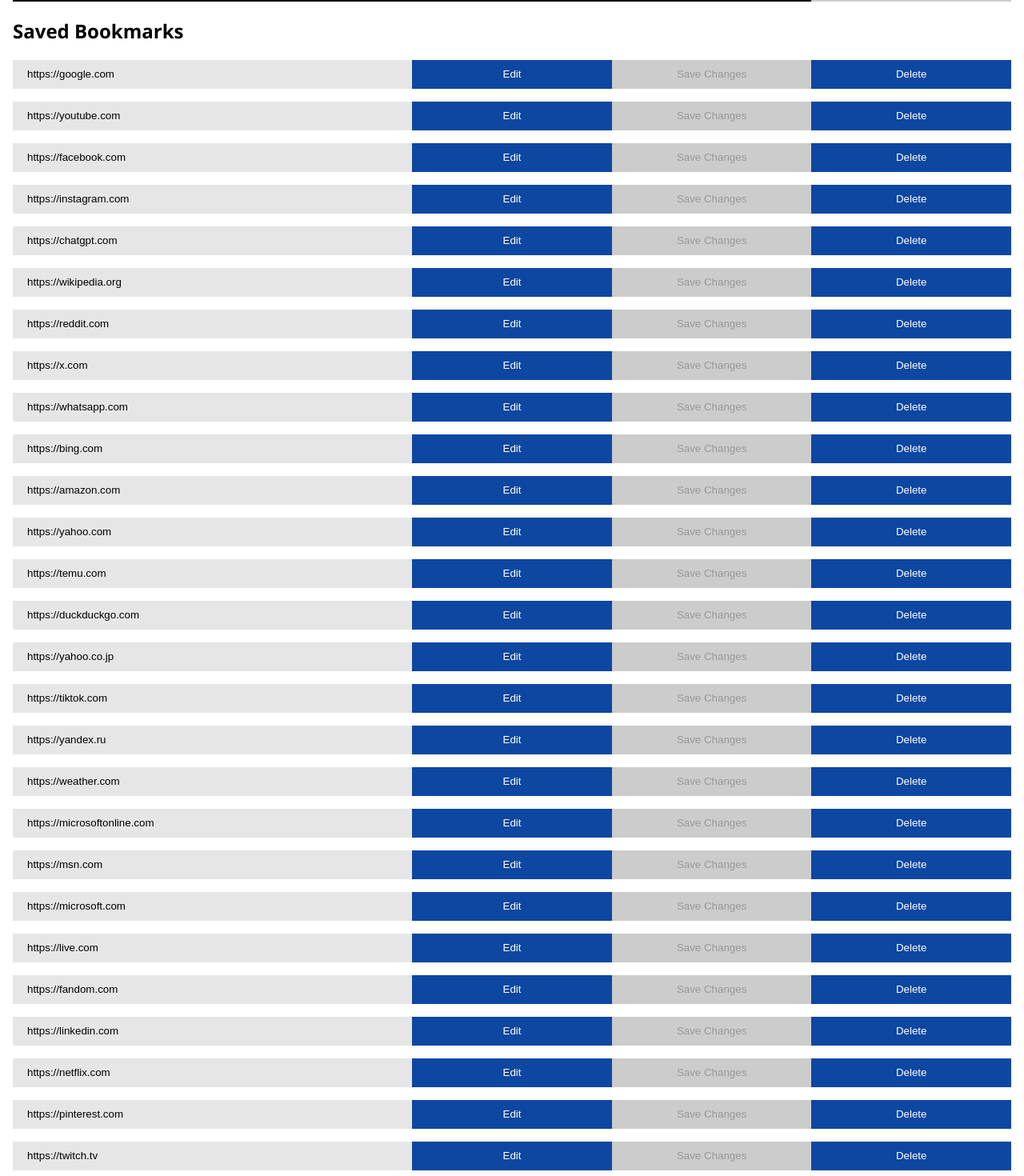
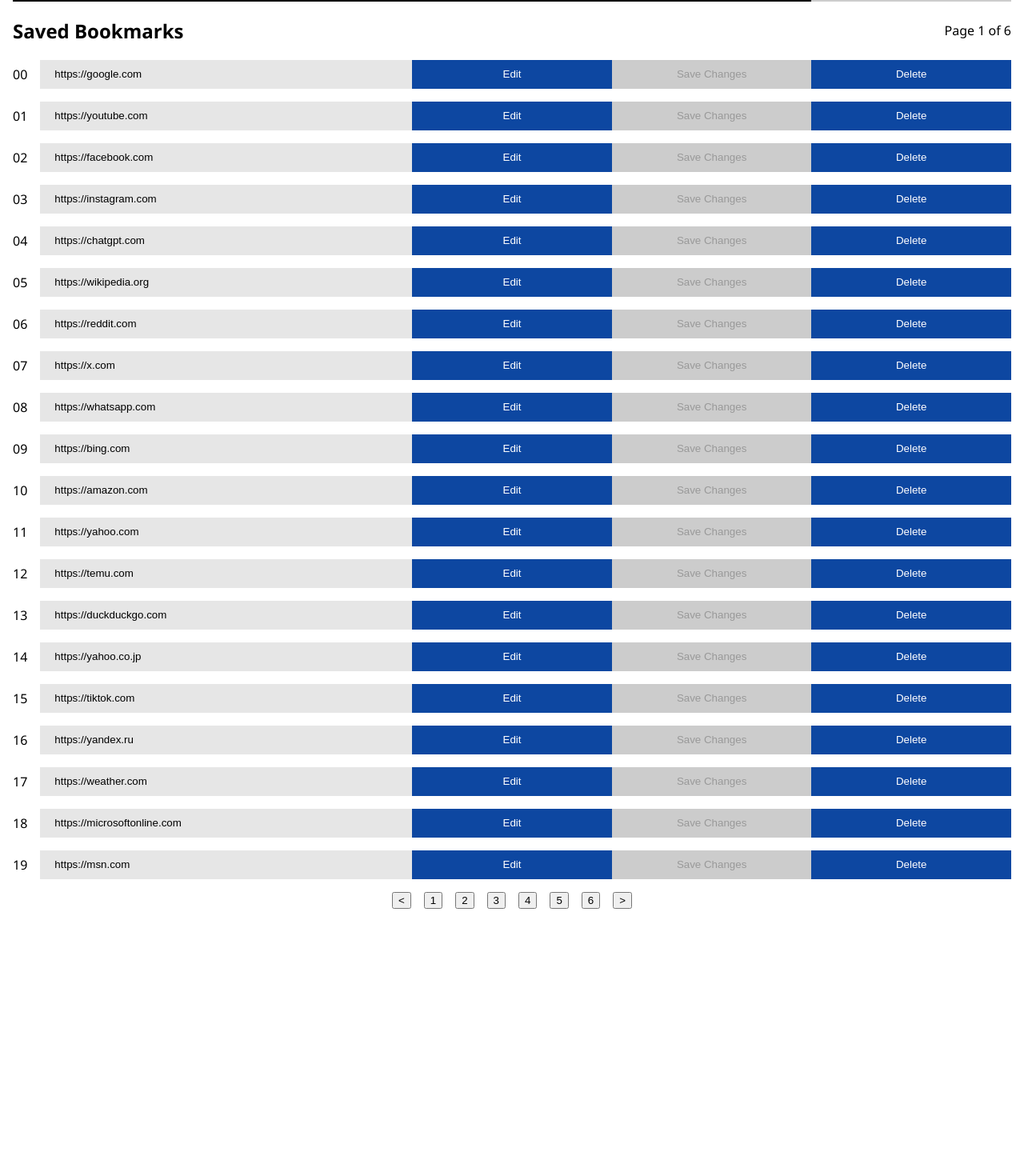
Before and after one commit to ZubairMohamed/phq-bookmarks-management-app, an Angular app: page / in a window 1280 px wide. Shown: the part 120-1590 px from the top of the page at 80% size. After the commit the page ends 1272 px from the top, so only its background shows below. Built offline with nearby package versions, Linux system fonts and the light colour scheme.

Commit message:
pagination
we have now added pagination support for long bookmark arrays

```diff
--- a/src/app/components/bookmark/bookmark.html
+++ b/src/app/components/bookmark/bookmark.html
@@ -10,6 +10,7 @@
   }
 
   @if (showEdit) {
+    <div class="count">{{index < 10 ? '0' + index: index}}</div>
     <input
       (input)="validateEditBookmarkLink()"
       [attr.value]="savedBookmarkText"
--- a/src/app/components/bookmark/bookmark.less
+++ b/src/app/components/bookmark/bookmark.less
@@ -3,6 +3,10 @@
 
 .bookmark {
   display: flex;
+
+  .count {
+    display: flex; justify-content: center; align-items: center; padding-right: 1rem;
+  }
 
   input {
     width: 80%;
--- a/src/app/components/bookmark/bookmark.ts
+++ b/src/app/components/bookmark/bookmark.ts
@@ -26,7 +26,6 @@
   }
   handleDelete(indexOfArrayElementToDelete: number) {
     console.log('handle delete clicked');
-    console.log(this.originalArray);
     // throw new Error('Method handleDelete implemented.');
   }
   // properties unique to add bookmark component
@@ -74,7 +73,9 @@
   // this event happens when the add bookmark button is clicked on
   handleAddBookmark() {
     this.validateAddBookmarkLink();
-    console.log('handle add bookmark was clicked');
-    throw new Error('Handle Add Bookmark Not Implemented');
+    // we are adding a new bookmark to the original array of bookmarks
+    this.originalArray.push(this.bookmark);
+    //   we are also saving to local storage the end result
+    //TODO
   }
 }
--- a/src/app/overview-page/overview-page.html
+++ b/src/app/overview-page/overview-page.html
@@ -1,9 +1,29 @@
-<app-bookmark />
+<app-bookmark [originalArray]="links" />
 
-<h2 class="body-font">Saved Bookmarks</h2>
+<div class="overview-header">
+  <h2 class="body-font">Saved Bookmarks</h2>
+  <p>Page {{page() + 1}} of {{chunkedArray.length}}</p>
+</div>
 
 <div class="pagination-container">
-  @for (link of links; track link; let index = $index) {
-    <app-bookmark [showAdd]="false" [showDelete]="true" [showEdit]="true" [value]="link" [originalArray]="links" [index]="index"  />
+
+  @for (link of chunkedArray[page()]; let index = $index; track link) {
+      <app-bookmark [showAdd]="false" [showDelete]="true" [showEdit]="true" [value]="link" [originalArray]="links" [index]="index"  />
   }
+
+  <!--  pagination -->
+  <div class="page-links">
+    <!-- go back one page button   -->
+    <button (click)="handlePageDecrease()"><</button>
+    @for (link of chunkedArray; let index = $index; track  index) {
+      <button (click)="handlePageChange(index)">{{index + 1}}</button>
+    }
+
+    <!--    go up one page button-->
+    <button (click)="handlePageIncrease()">></button>
+    <!--  pagination -->
+
+  </div>
+
+
 </div>
--- a/src/app/overview-page/overview-page.less
+++ b/src/app/overview-page/overview-page.less
@@ -3,3 +3,23 @@
   flex-direction: column;
   gap: 1rem;
 }
+
+.overview-header {
+  display: flex;
+  flex-direction: row;
+  justify-content: space-between;
+  align-items: center;
+}
+
+.page-links {
+  display: flex;
+  flex-direction: row;
+  gap: 1rem;
+  justify-content: center;
+  font-size: 1.25rem;
+
+  a {
+    cursor: pointer;
+    text-decoration: none;
+  }
+}
--- a/src/app/overview-page/overview-page.ts
+++ b/src/app/overview-page/overview-page.ts
@@ -1,113 +1,150 @@
-import { Component } from '@angular/core';
+import { Component, computed, signal } from '@angular/core';
 import { Bookmark } from '../components/bookmark/bookmark';
 
 @Component({
   selector: 'app-overview-page',
-  imports: [ Bookmark],
+  imports: [Bookmark],
   templateUrl: './overview-page.html',
   styleUrl: './overview-page.less',
 })
 export class OverviewPage {
+  page = signal(0);
+
   links: string[] = [
-    "https://google.com",
-    "https://youtube.com",
-    "https://facebook.com",
-    "https://instagram.com",
-    "https://chatgpt.com",
-    "https://wikipedia.org",
-    "https://reddit.com",
-    "https://x.com",
-    "https://whatsapp.com",
-    "https://bing.com",
-    "https://amazon.com",
-    "https://yahoo.com",
-    "https://temu.com",
-    "https://duckduckgo.com",
-    "https://yahoo.co.jp",
-    "https://tiktok.com",
-    "https://yandex.ru",
-    "https://weather.com",
-    "https://microsoftonline.com",
-    "https://msn.com",
-    "https://microsoft.com",
-    "https://live.com",
-    "https://fandom.com",
-    "https://linkedin.com",
-    "https://netflix.com",
-    "https://pinterest.com",
-    "https://twitch.tv",
-    "https://openai.com",
-    "https://naver.com",
-    "https://office.com",
-    "https://canva.com",
-    "https://vk.com",
-    "https://paypal.com",
-    "https://aliexpress.com",
-    "https://discord.com",
-    "https://github.com",
-    "https://spotify.com",
-    "https://apple.com",
-    "https://imdb.com",
-    "https://bilibili.com",
-    "https://roblox.com",
-    "https://globo.com",
-    "https://amazon.co.jp",
-    "https://nytimes.com",
-    "https://samsung.com",
-    "https://mail.ru",
-    "https://ebay.com",
-    "https://quora.com",
-    "https://walmart.com",
-    "https://bbc.co.uk",
-    "https://amazon.de",
-    "https://telegram.org",
-    "https://dailymotion.com",
-    "https://coupang.com",
-    "https://bbc.com",
-    "https://booking.com",
-    "https://espn.com",
-    "https://brave.com",
-    "https://cnn.com",
-    "https://indeed.com",
-    "https://rakuten.co.jp",
-    "https://google.com.br",
-    "https://google.co.uk",
-    "https://zoom.us",
-    "https://adobe.com",
-    "https://usps.com",
-    "https://amazon.co.uk",
-    "https://ozon.ru",
-    "https://cricbuzz.com",
-    "https://accuweather.com",
-    "https://etsy.com",
-    "https://uol.com.br",
-    "https://dzen.ru",
-    "https://steampowered.com",
-    "https://shop.app",
-    "https://marca.com",
-    "https://rutube.ru",
-    "https://shopify.com",
-    "https://steamcommunity.com",
-    "https://ecosia.org",
-    "https://infobae.com",
-    "https://google.de",
-    "https://disneyplus.com",
-    "https://theguardian.com",
-    "https://primevideo.com",
-    "https://gmail.com",
-    "https://zillow.com",
-    "https://dailymail.co.uk",
-    "https://amazon.in",
-    "https://linktree.ee",
-    "https://people.com",
-    "https://google.it",
-    "https://instructure.com",
-    "https://google.es",
-    "https://shein.com",
-    "https://messenger.com",
-    "https://max.com",
-    "https://wildberries.ru",
-    "https://avito.ru",
-    "https://sony.com"
+    'https://google.com',
+    'https://youtube.com',
+    'https://facebook.com',
+    'https://instagram.com',
+    'https://chatgpt.com',
+    'https://wikipedia.org',
+    'https://reddit.com',
+    'https://x.com',
+    'https://whatsapp.com',
+    'https://bing.com',
+    'https://amazon.com',
+    'https://yahoo.com',
+    'https://temu.com',
+    'https://duckduckgo.com',
+    'https://yahoo.co.jp',
+    'https://tiktok.com',
+    'https://yandex.ru',
+    'https://weather.com',
+    'https://microsoftonline.com',
+    'https://msn.com',
+    'https://microsoft.com',
+    'https://live.com',
+    'https://fandom.com',
+    'https://linkedin.com',
+    'https://netflix.com',
+    'https://pinterest.com',
+    'https://twitch.tv',
+    'https://openai.com',
+    'https://naver.com',
+    'https://office.com',
+    'https://canva.com',
+    'https://vk.com',
+    'https://paypal.com',
+    'https://aliexpress.com',
+    'https://discord.com',
+    'https://github.com',
+    'https://spotify.com',
+    'https://apple.com',
+    'https://imdb.com',
+    'https://bilibili.com',
+    'https://roblox.com',
+    'https://globo.com',
+    'https://amazon.co.jp',
+    'https://nytimes.com',
+    'https://samsung.com',
+    'https://mail.ru',
+    'https://ebay.com',
+    'https://quora.com',
+    'https://walmart.com',
+    'https://bbc.co.uk',
+    'https://amazon.de',
+    'https://telegram.org',
+    'https://dailymotion.com',
+    'https://coupang.com',
+    'https://bbc.com',
+    'https://booking.com',
+    'https://espn.com',
+    'https://brave.com',
+    'https://cnn.com',
+    'https://indeed.com',
+    'https://rakuten.co.jp',
+    'https://google.com.br',
+    'https://google.co.uk',
+    'https://zoom.us',
+    'https://adobe.com',
+    'https://usps.com',
+    'https://amazon.co.uk',
+    'https://ozon.ru',
+    'https://cricbuzz.com',
+    'https://accuweather.com',
+    'https://etsy.com',
+    'https://uol.com.br',
+    'https://dzen.ru',
+    'https://steampowered.com',
+    'https://shop.app',
+    'https://marca.com',
+    'https://rutube.ru',
+    'https://shopify.com',
+    'https://steamcommunity.com',
+    'https://ecosia.org',
+    'https://infobae.com',
+    'https://google.de',
+    'https://disneyplus.com',
+    'https://theguardian.com',
+    'https://primevideo.com',
+    'https://gmail.com',
+    'https://zillow.com',
+    'https://dailymail.co.uk',
+    'https://amazon.in',
+    'https://linktree.ee',
+    'https://people.com',
+    'https://google.it',
+    'https://instructure.com',
+    'https://google.es',
+    'https://shein.com',
+    'https://messenger.com',
+    'https://max.com',
+    'https://wildberries.ru',
+    'https://avito.ru',
+    'https://sony.com',
+    'http://samsung.com',
   ];
+
+  splitArray(originalArray: string[], size: number) {
+    let result = [];
+    for (let i = 0; i < originalArray.length; i = i + size) {
+      result.push(originalArray.slice(i, i + size));
+    }
+
+    return result;
+  }
+
+  // create an array of chunks of 20 items per array of arrays
+  chunkedArray: string[][] = this.splitArray(this.links, 20);
+
+  handlePageChange(number: number) {
+    this.page.set(number);
+  }
+
+  handlePageDecrease() {
+    const currentPage = this.page();
+    if (currentPage - 1 < 0) {
+      return;
+    } else {
+      this.page.set(currentPage - 1);
+    }
+  }
+
+  handlePageIncrease() {
+    const currentPage = this.page();
+    if (currentPage + 1 >= this.chunkedArray.length) {
+      // do nothing
+    } else {
+      this.page.set(currentPage + 1);
+    }
+  }
 }
```
